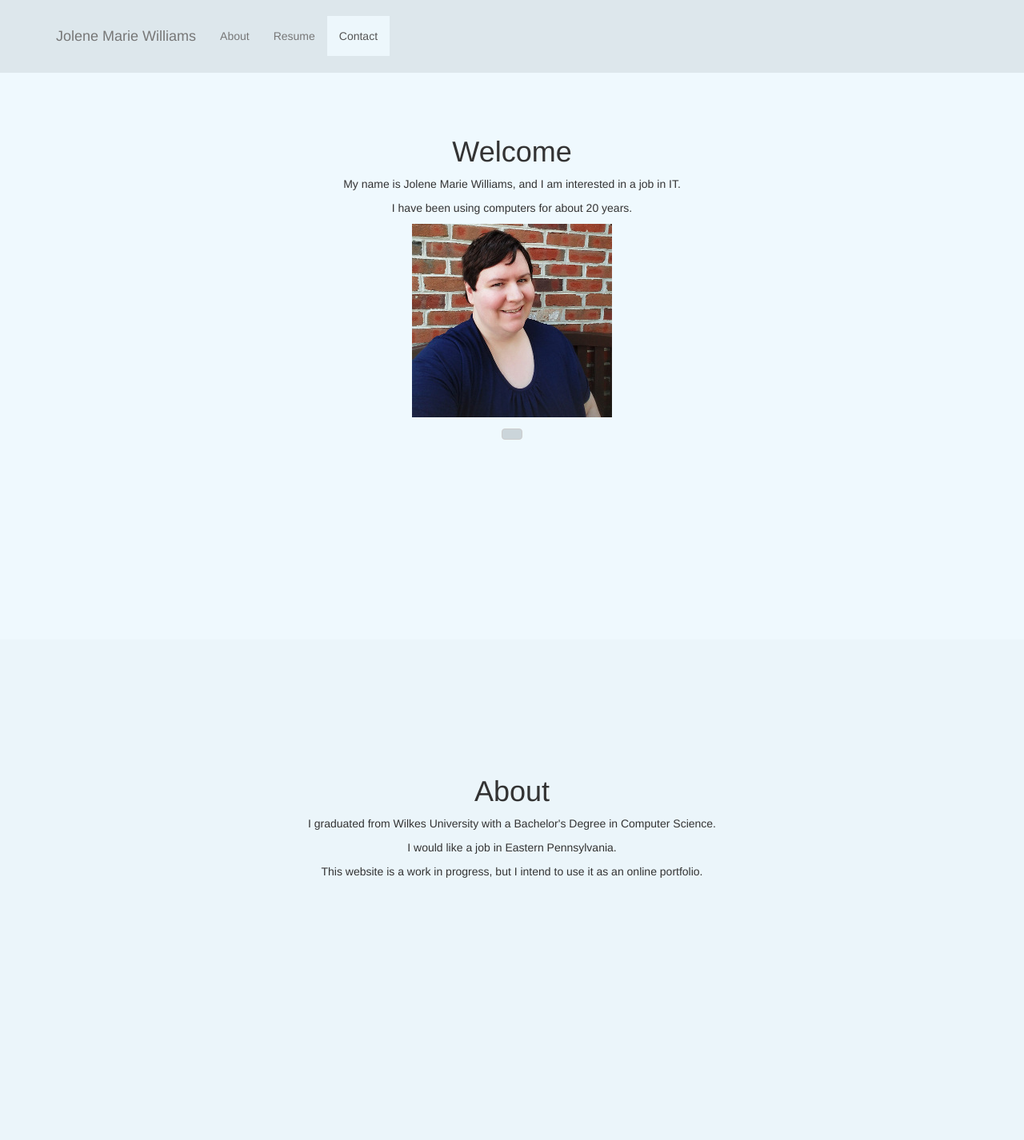
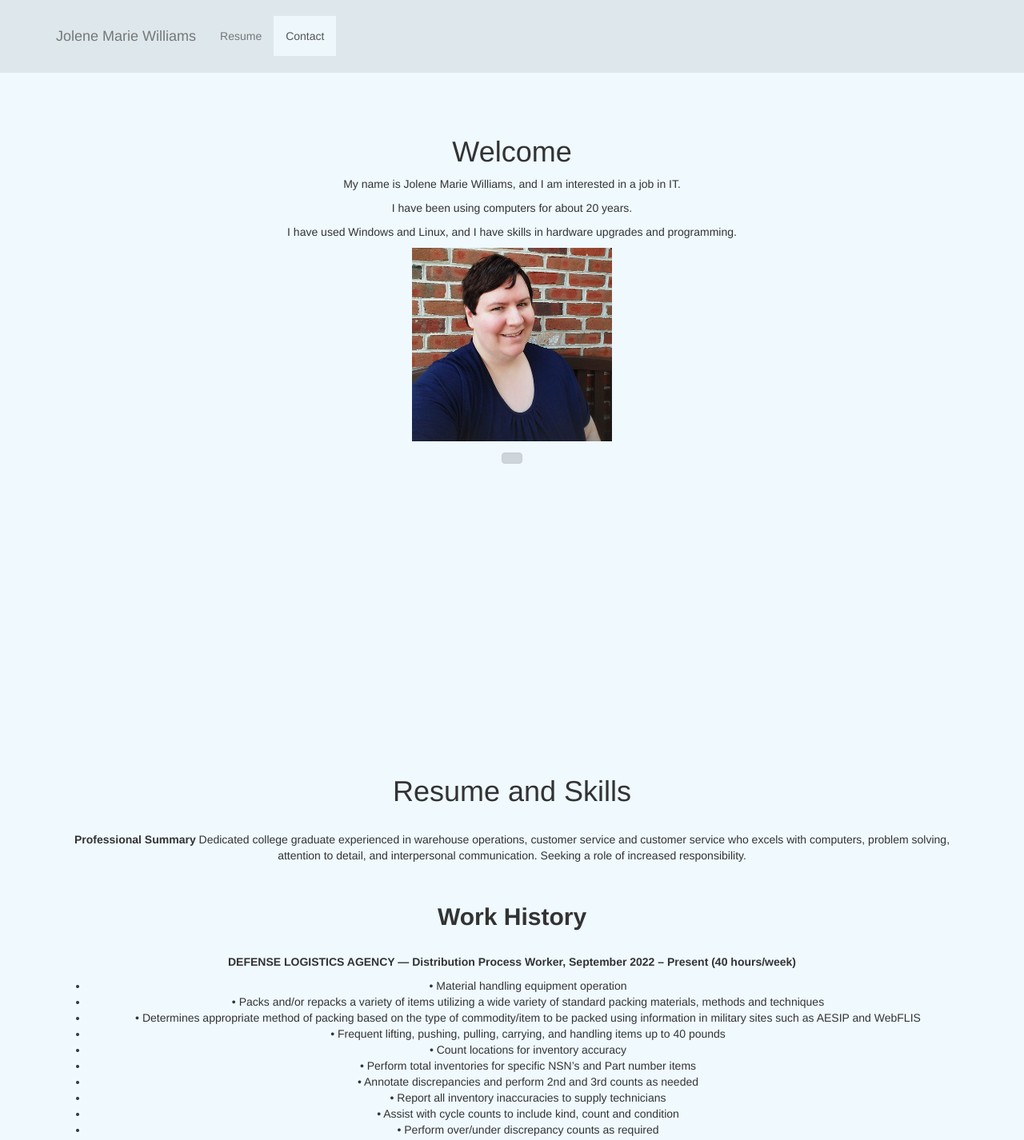
Before and after one commit to jomawi/jomawi.github.io, a website: page index.html in a window 1280 px wide. Shown: the top 1426 px of the page at 80% size. Drawn offline with Linux system fonts and the light colour scheme.

Commit message:
Add files via upload

```diff
--- a/index.html
+++ b/index.html
@@ -54,9 +54,6 @@
                         <a class="page-scroll" href="#page-top"></a>
                     </li>
                     <li>
-                        <a class="page-scroll" href="#about">About</a>
-                    </li>
-                    <li>
                         <a class="page-scroll" href="#resume">Resume</a>
                     </li>
                     <li>
@@ -77,23 +74,10 @@
                     <h1>Welcome</h1>
                     <p>My name is Jolene Marie Williams, and I am interested in a job in IT.</p>
 					<p>I have been using computers for about 20 years.</p>
+					<p>I have used Windows and Linux, and I have skills in hardware upgrades and programming.</p>
 					<p><img src=me.jpg alt="Jolene Marie Williams" title="Jolene Marie Williams"></img></p>
 
                     <a class="btn btn-default page-scroll" href="#about" title="Go to About"></a>
-                </div>
-            </div>
-        </div>
-    </section>
-
-    <!-- About Section -->
-    <section id="about" class="about-section">
-        <div class="container">
-            <div class="row">
-                <div class="col-lg-12">
-                    <h1>About</h1>
-					<p>I graduated from Wilkes University with a Bachelor's Degree in Computer Science.</p>
-					<p>I would like a job in Eastern Pennsylvania.</p>
-					<p>This website is a work in progress, but I intend to use it as an online portfolio.</p>
                 </div>
             </div>
         </div>
```
